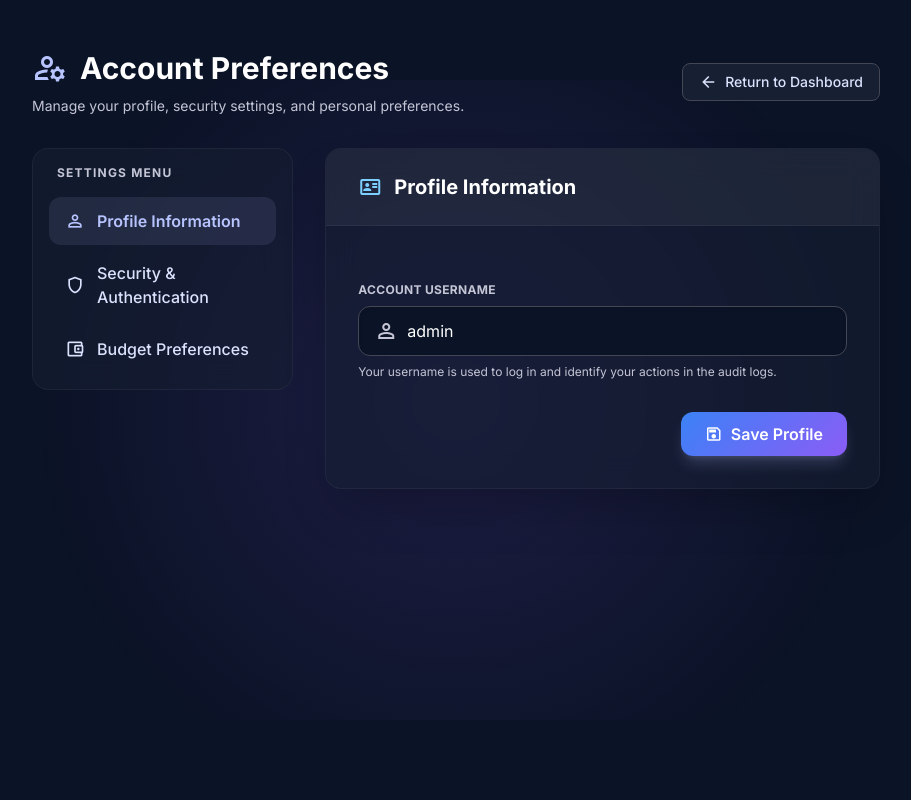
After one commit to Rajabhhishek/expenses-tracker, a Flask app: page /auth/settings in a window 1280 px wide. The commit adds this page. Shown: the whole page, without its empty margins (184-1095 px from the left). Run offline with Flask 3, Linux system fonts and the light colour scheme; a user stored in the database is signed in; some libraries are stand-ins or nearby versions.

Commit message:
setting update

```diff
--- a/app/models.py
+++ b/app/models.py
@@ -8,6 +8,7 @@ class User(db.Model, UserMixin):
     username = db.Column(db.String(64), unique=True, nullable=False)
     password_hash = db.Column(db.String(128), nullable=False)
     role = db.Column(db.String(20), nullable=False, default='Staff')
+    yearly_budget = db.Column(db.Float, nullable=False, default=1000000.0)
 
     def __repr__(self):
         return f'<User {self.username}>'
--- a/app/routes/auth.py
+++ b/app/routes/auth.py
@@ -1,20 +1,76 @@
-from flask import Blueprint, render_template, redirect, flash, request
-from flask_login import login_user, logout_user, current_user
+from flask import Blueprint, render_template, redirect, flash, request, url_for
+from flask_login import login_user, logout_user, current_user, login_required
+from app import db
+from werkzeug.security import generate_password_hash, check_password_hash
+from app.models import User
 
 auth_bp = Blueprint('auth', __name__)
 
 @auth_bp.route('/login', methods=['GET', 'POST'])
 def login():
-    if current_user.is_authenticated:
-        return redirect('/')
+    if request.method == 'POST':
+        username = request.form.get('username')
+        password = request.form.get('password')
+        user = User.query.filter_by(username=username).first()
+        if user and check_password_hash(user.password_hash, password):
+            login_user(user)
+            flash('Logged in successfully.', 'success')
+            return redirect(url_for('dashboard.index'))
+        flash('Invalid credentials.', 'danger')
+    return render_template('auth/login.html')
 
+@auth_bp.route('/settings', methods=['GET', 'POST'])
+@login_required
+def settings():
     if request.method == 'POST':
-        # Bypass real authentication for now, just go to dashboard
-        return redirect('/dashboard')
+        action = request.form.get('action')
 
-    return render_template('auth/login.html')
+        if action == 'update_username':
+            new_username = request.form.get('new_username')
+            if not new_username:
+                flash('Username cannot be empty.', 'danger')
+            else:
+                existing_user = User.query.filter_by(username=new_username).first()
+                if existing_user and existing_user.id != current_user.id:
+                    flash('Username already taken.', 'danger')
+                else:
+                    current_user.username = new_username
+                    db.session.commit()
+                    flash('Username updated successfully.', 'success')
+            return redirect(url_for('auth.settings'))
+
+        elif action == 'update_password':
+            current_pw = request.form.get('current_password')
+            new_pw = request.form.get('new_password')
+            confirm_pw = request.form.get('confirm_password')
+
+            if not check_password_hash(current_user.password_hash, current_pw):
+                flash('Current password is incorrect.', 'danger')
+                return redirect(url_for('auth.settings'))
+            if new_pw != confirm_pw:
+                flash('New passwords do not match.', 'danger')
+                return redirect(url_for('auth.settings'))
+
+            current_user.password_hash = generate_password_hash(new_pw)
+            db.session.commit()
+            flash('Password updated successfully.', 'success')
+            return redirect(url_for('auth.settings'))
+        elif action == 'update_budget':
+            new_budget = request.form.get('new_budget')
+            try:
+                new_budget = float(new_budget)
+                if new_budget < 0:
+                    raise ValueError
+                current_user.yearly_budget = new_budget
+                db.session.commit()
+                flash('Budget updated successfully.', 'success')
+            except ValueError:
+                flash('Invalid budget amount.', 'danger')
+            return redirect(url_for('auth.settings'))
+
+    return render_template('auth/settings.html')
 
 @auth_bp.route('/logout')
 def logout():
     logout_user()
-    return redirect('/auth/login')
+    return redirect(url_for('auth.login'))
--- /dev/null
+++ b/app/templates/auth/settings.html
@@ -0,0 +1,294 @@
+<!DOCTYPE html>
+<html class="dark" lang="en">
+<head>
+  <meta charset="utf-8" />
+  <meta name="viewport" content="width=device-width, initial-scale=1.0" />
+  <title>Account Settings | Wisdom Finance</title>
+  <script src="https://cdn.tailwindcss.com?plugins=forms,container-queries"></script>
+  <link href="https://fonts.googleapis.com/css2?family=Inter:wght@400;500;600;700&family=JetBrains+Mono:wght@400&family=Material+Symbols+Outlined:wght,FILL@100..700,0..1&display=swap" rel="stylesheet" />
+  <script id="tailwind-config">
+    tailwind.config = {
+      darkMode: "class",
+      theme: {
+        extend: {
+          colors: {
+            primary: "#b8c4ff",
+            "surface-dim": "#0b1326",
+            "surface": "#0b1326",
+            "surface-container": "#171f33",
+            "on-surface-variant": "#c4c5d5",
+            "inverse-primary": "#3755c3",
+            "on-background": "#dae2fd",
+            "on-tertiary-fixed-variant": "#39485a",
+            "on-secondary": "#00354a",
+            "tertiary-container": "#3e4c5e",
+            "outline-variant": "#444653",
+            "surface-container-lowest": "#060e20",
+            "on-tertiary-container": "#adbcd2",
+            "inverse-on-surface": "#283044",
+            "secondary-fixed-dim": "#7bd0ff",
+            "on-error": "#690005",
+            "inverse-surface": "#dae2fd",
+            "on-primary-fixed-variant": "#173bab",
+            "surface-container-low": "#131b2e",
+            "tertiary": "#b9c8de",
+            "secondary": "#7bd0ff",
+            "primary-container": "#1e40af",
+            "on-secondary-fixed": "#001e2c",
+            "secondary-fixed": "#c4e7ff",
+            "secondary-container": "#00a6e0",
+            "on-tertiary": "#233143",
+            "on-error-container": "#ffdad6",
+            "surface-container-highest": "#2d3449",
+            "error-container": "#93000a",
+            "on-primary-fixed": "#001453",
+            "on-tertiary-fixed": "#0d1c2d",
+            "surface-variant": "#2d3449",
+            "outline": "#8e909f",
+            "surface-tint": "#b8c4ff",
+            "primary-fixed": "#dde1ff",
+            "on-primary": "#002584",
+            "surface-container-high": "#222a3d",
+            "error": "#ffb4ab",
+            background: "#0b1326",
+            "on-primary-container": "#a8b8ff",
+            "on-surface": "#dae2fd",
+            "tertiary-fixed-dim": "#b9c8de",
+            "surface-bright": "#31394d",
+            "on-secondary-fixed-variant": "#004c69",
+            "on-secondary-container": "#00374d",
+            "primary-fixed": "#dde1ff",
+            "on-primary": "#002584",
+            "surface-container-high": "#222a3d",
+            "error": "#ffb4ab",
+          },
+          borderRadius: {
+            DEFAULT: "0.25rem",
+            lg: "0.5rem",
+            xl: "0.75rem",
+            "2xl": "1rem",
+            full: "9999px",
+          },
+          fontFamily: {
+            "body-md": ["Inter"],
+            "mono-data": ["JetBrains Mono"],
+          },
+        },
+      },
+    };
+  </script>
+  <style>
+    .material-symbols-outlined { font-variation-settings: 'FILL' 0, 'wght' 400, 'GRAD' 0, 'opsz' 24; display: inline-block; vertical-align: middle; }
+    body { background-color: #0b1326; color: #dae2fd; }
+    .glass-card { background: rgba(23,31,51,0.6); backdrop-filter: blur(16px); border: 1px solid rgba(255,255,255,0.05); }
+    .btn-primary { background: linear-gradient(135deg, #3b82f6 0%, #8b5cf6 100%); }
+    .btn-primary:hover { background: linear-gradient(135deg, #60a5fa 0%, #a78bfa 100%); transform: translateY(-1px); }
+
+    /* Animated subtle background glow */
+    .bg-glow {
+      position: fixed;
+      top: 50%;
+      left: 50%;
+      transform: translate(-50%, -50%);
+      width: 80vw;
+      height: 80vh;
+      background: radial-gradient(circle, rgba(139, 92, 246, 0.15) 0%, rgba(11, 19, 38, 0) 70%);
+      z-index: -1;
+      pointer-events: none;
+    }
+  </style>
+</head>
+<body class="font-body-md min-h-screen relative overflow-x-hidden">
+  <div class="bg-glow"></div>
+
+  <div class="max-w-4xl mx-auto px-6 py-12">
+    <!-- Header -->
+    <div class="flex items-center justify-between mb-8">
+      <div>
+        <h1 class="text-3xl font-bold text-white flex items-center gap-3">
+          <span class="material-symbols-outlined text-primary text-4xl">manage_accounts</span>
+          Account Preferences
+        </h1>
+        <p class="text-on-surface-variant mt-2 text-sm">Manage your profile, security settings, and personal preferences.</p>
+      </div>
+      <a href="{{ url_for('dashboard.index') }}" class="flex items-center gap-2 px-4 py-2 rounded-lg bg-surface-container hover:bg-surface-container-high border border-outline-variant transition-colors text-sm font-medium">
+        <span class="material-symbols-outlined text-[18px]">arrow_back</span>
+        Return to Dashboard
+      </a>
+    </div>
+
+    <!-- Flash Messages -->
+    {% with messages = get_flashed_messages(with_categories=true) %}
+      {% if messages %}
+        <div class="mb-8 space-y-3">
+          {% for category, message in messages %}
+            <div class="flex items-center gap-3 p-4 rounded-xl text-sm font-medium {% if category == 'success' %}bg-green-500/10 border border-green-500/30 text-green-400{% else %}bg-red-500/10 border border-red-500/30 text-red-400{% endif %} shadow-lg">
+              <span class="material-symbols-outlined">{% if category == 'success' %}check_circle{% else %}error{% endif %}</span>
+              {{ message }}
+            </div>
+          {% endfor %}
+        </div>
+      {% endif %}
+    {% endwith %}
+
+    <div class="grid grid-cols-1 md:grid-cols-12 gap-8">
+
+      <!-- Sidebar / Quick links -->
+      <div class="md:col-span-4 space-y-2">
+        <div class="glass-card rounded-2xl p-4 sticky top-6">
+          <div class="text-xs font-bold text-on-surface-variant tracking-widest uppercase mb-4 px-2">Settings Menu</div>
+          <button type="button" onclick="switchTab('profile')" id="btn-profile" class="tab-btn w-full text-left px-4 py-3 rounded-xl bg-primary/10 text-primary font-semibold flex items-center gap-3 transition-colors">
+            <span class="material-symbols-outlined text-[20px]">person</span>
+            Profile Information
+          </button>
+          <button type="button" onclick="switchTab('security')" id="btn-security" class="tab-btn w-full text-left px-4 py-3 rounded-xl text-on-surface hover:bg-surface-container-high font-medium flex items-center gap-3 transition-colors mt-1">
+            <span class="material-symbols-outlined text-[20px]">shield</span>
+            Security & Authentication
+          </button>
+          <button type="button" onclick="switchTab('budget')" id="btn-budget" class="tab-btn w-full text-left px-4 py-3 rounded-xl text-on-surface hover:bg-surface-container-high font-medium flex items-center gap-3 transition-colors mt-1">
+            <span class="material-symbols-outlined text-[20px]">account_balance_wallet</span>
+            Budget Preferences
+          </button>
+        </div>
+      </div>
+
+      <!-- Main Content Area -->
+      <div class="md:col-span-8 relative">
+
+        <!-- Profile Settings Card -->
+        <div id="card-profile" class="tab-card glass-card rounded-2xl overflow-hidden shadow-2xl" style="display: block;">
+          <div class="px-8 py-6 border-b border-white/5 bg-white/5 flex items-center gap-3">
+            <span class="material-symbols-outlined text-secondary">id_card</span>
+            <h2 class="text-xl font-bold text-white">Profile Information</h2>
+          </div>
+          <div class="p-8">
+            <form method="POST" action="{{ url_for('auth.settings') }}" class="space-y-6">
+              <input type="hidden" name="action" value="update_username">
+              <div>
+                <label class="block text-xs font-bold text-on-surface-variant tracking-wide uppercase mb-2" for="new_username">Account Username</label>
+                <div class="relative">
+                  <span class="material-symbols-outlined absolute left-4 top-1/2 -translate-y-1/2 text-on-surface-variant">person</span>
+                  <input type="text" name="new_username" id="new_username" value="{{ current_user.username }}" required
+                         class="w-full bg-surface border border-outline-variant rounded-xl py-3 pl-12 pr-4 text-white focus:outline-none focus:ring-2 focus:ring-primary focus:border-primary transition-all shadow-inner" />
+                </div>
+                <p class="text-xs text-on-surface-variant mt-2">Your username is used to log in and identify your actions in the audit logs.</p>
+              </div>
+
+              <div class="flex justify-end pt-2">
+                <button type="submit" class="btn-primary text-white px-6 py-2.5 rounded-xl font-semibold shadow-lg shadow-primary/20 transition-all flex items-center gap-2">
+                  <span class="material-symbols-outlined text-[18px]">save</span>
+                  Save Profile
+                </button>
+              </div>
+            </form>
+          </div>
+        </div>
+
+        <!-- Security Card -->
+        <div id="card-security" class="tab-card hidden glass-card rounded-2xl overflow-hidden shadow-2xl" style="display: none;">
+          <div class="px-8 py-6 border-b border-white/5 bg-white/5 flex items-center gap-3">
+            <span class="material-symbols-outlined text-magenta-400" style="color: #d946ef;">lock_reset</span>
+            <h2 class="text-xl font-bold text-white">Security & Password</h2>
+          </div>
+          <div class="p-8">
+            <form method="POST" action="{{ url_for('auth.settings') }}" class="space-y-6">
+              <input type="hidden" name="action" value="update_password">
+
+              <div>
+                <label class="block text-xs font-bold text-on-surface-variant tracking-wide uppercase mb-2" for="current_password">Current Password</label>
+                <div class="relative">
+                  <span class="material-symbols-outlined absolute left-4 top-1/2 -translate-y-1/2 text-on-surface-variant">key</span>
+                  <input type="password" name="current_password" id="current_password" required
+                         class="w-full bg-surface border border-outline-variant rounded-xl py-3 pl-12 pr-4 text-white focus:outline-none focus:ring-2 focus:ring-primary focus:border-primary transition-all shadow-inner" />
+                </div>
+              </div>
+
+              <div class="grid grid-cols-1 sm:grid-cols-2 gap-6">
+                <div>
+                  <label class="block text-xs font-bold text-on-surface-variant tracking-wide uppercase mb-2" for="new_password">New Password</label>
+                  <div class="relative">
+                    <span class="material-symbols-outlined absolute left-4 top-1/2 -translate-y-1/2 text-on-surface-variant">lock</span>
+                    <input type="password" name="new_password" id="new_password" required minlength="6"
+                           class="w-full bg-surface border border-outline-variant rounded-xl py-3 pl-12 pr-4 text-white focus:outline-none focus:ring-2 focus:ring-primary focus:border-primary transition-all shadow-inner" />
+                  </div>
+                </div>
+                <div>
+                  <label class="block text-xs font-bold text-on-surface-variant tracking-wide uppercase mb-2" for="confirm_password">Confirm Password</label>
+                  <div class="relative">
+                    <span class="material-symbols-outlined absolute left-4 top-1/2 -translate-y-1/2 text-on-surface-variant">lock_clock</span>
+                    <input type="password" name="confirm_password" id="confirm_password" required minlength="6"
+                           class="w-full bg-surface border border-outline-variant rounded-xl py-3 pl-12 pr-4 text-white focus:outline-none focus:ring-2 focus:ring-primary focus:border-primary transition-all shadow-inner" />
+                  </div>
+                </div>
+              </div>
+
+              <div class="flex justify-end pt-2">
+                <button type="submit" class="bg-surface-container-highest hover:bg-surface-bright border border-outline-variant text-white px-6 py-2.5 rounded-xl font-semibold transition-all flex items-center gap-2">
+                  <span class="material-symbols-outlined text-[18px]">update</span>
+                  Update Password
+                </button>
+              </div>
+            </form>
+          </div>
+        </div>
+
+        <!-- Budget Preferences Card -->
+        <div id="card-budget" class="tab-card hidden glass-card rounded-2xl overflow-hidden shadow-2xl" style="display: none;">
+          <div class="px-8 py-6 border-b border-white/5 bg-white/5 flex items-center gap-3">
+            <span class="material-symbols-outlined text-green-400">account_balance_wallet</span>
+            <h2 class="text-xl font-bold text-white">Budget Preferences</h2>
+          </div>
+          <div class="p-8">
+            <form method="POST" action="{{ url_for('auth.settings') }}" class="space-y-6">
+              <input type="hidden" name="action" value="update_budget">
+
+              <div>
+                <label class="block text-xs font-bold text-on-surface-variant tracking-wide uppercase mb-2" for="new_budget">Yearly Budget (₹)</label>
+                <div class="relative">
+                  <span class="material-symbols-outlined absolute left-4 top-1/2 -translate-y-1/2 text-on-surface-variant">payments</span>
+                  <input type="number" step="0.01" min="0" name="new_budget" id="new_budget" value="{{ current_user.yearly_budget }}" required
+                         class="w-full bg-surface border border-outline-variant rounded-xl py-3 pl-12 pr-4 text-white focus:outline-none focus:ring-2 focus:ring-green-400 focus:border-green-400 transition-all shadow-inner" />
+                </div>
+                <p class="text-xs text-on-surface-variant mt-2">Set your total budget limit for the year. This updates the progress and warnings on your dashboard.</p>
+              </div>
+
+              <div class="flex justify-end pt-2">
+                <button type="submit" class="bg-surface-container-highest hover:bg-surface-bright border border-outline-variant text-white px-6 py-2.5 rounded-xl font-semibold transition-all flex items-center gap-2">
+                  <span class="material-symbols-outlined text-[18px]">save</span>
+                  Save Budget
+                </button>
+              </div>
+            </form>
+          </div>
+        </div>
+
+      </div>
+    </div>
+  </div>
+
+  <script>
+    function switchTab(tabId) {
+      // Hide all cards
+      document.querySelectorAll('.tab-card').forEach(card => {
+        card.classList.add('hidden');
+        card.style.display = 'none';
+      });
+      // Reset all buttons
+      document.querySelectorAll('.tab-btn').forEach(btn => {
+        btn.classList.remove('bg-primary/10', 'text-primary', 'font-semibold');
+        btn.classList.add('text-on-surface', 'font-medium');
+      });
+
+      // Show selected card
+      const selected = document.getElementById('card-' + tabId);
+      selected.classList.remove('hidden');
+      selected.style.display = 'block';
+
+      // Highlight selected button
+      const activeBtn = document.getElementById('btn-' + tabId);
+      activeBtn.classList.remove('text-on-surface', 'font-medium');
+      activeBtn.classList.add('bg-primary/10', 'text-primary', 'font-semibold');
+    }
+  </script>
+</body>
+</html>
--- a/app/templates/dashboard/index.html
+++ b/app/templates/dashboard/index.html
@@ -197,7 +197,7 @@
                 New Expense
 </a>
 <div class="space-y-1">
-<a class="flex items-center gap-3 px-4 py-2 text-on-surface-variant hover:text-on-surface text-sm" href="#">
+<a class="flex items-center gap-3 px-4 py-2 text-on-surface-variant hover:text-on-surface text-sm" href="/auth/settings">
 <span class="material-symbols-outlined text-[20px]" data-icon="settings">settings</span>
 <span class="">Settings</span>
 </a>
```
Also changed, not shown: app/routes/dashboard.py (+9 -2 lines), app/templates/auth/login.html (+17 -4 lines), wisdom_school.db.
